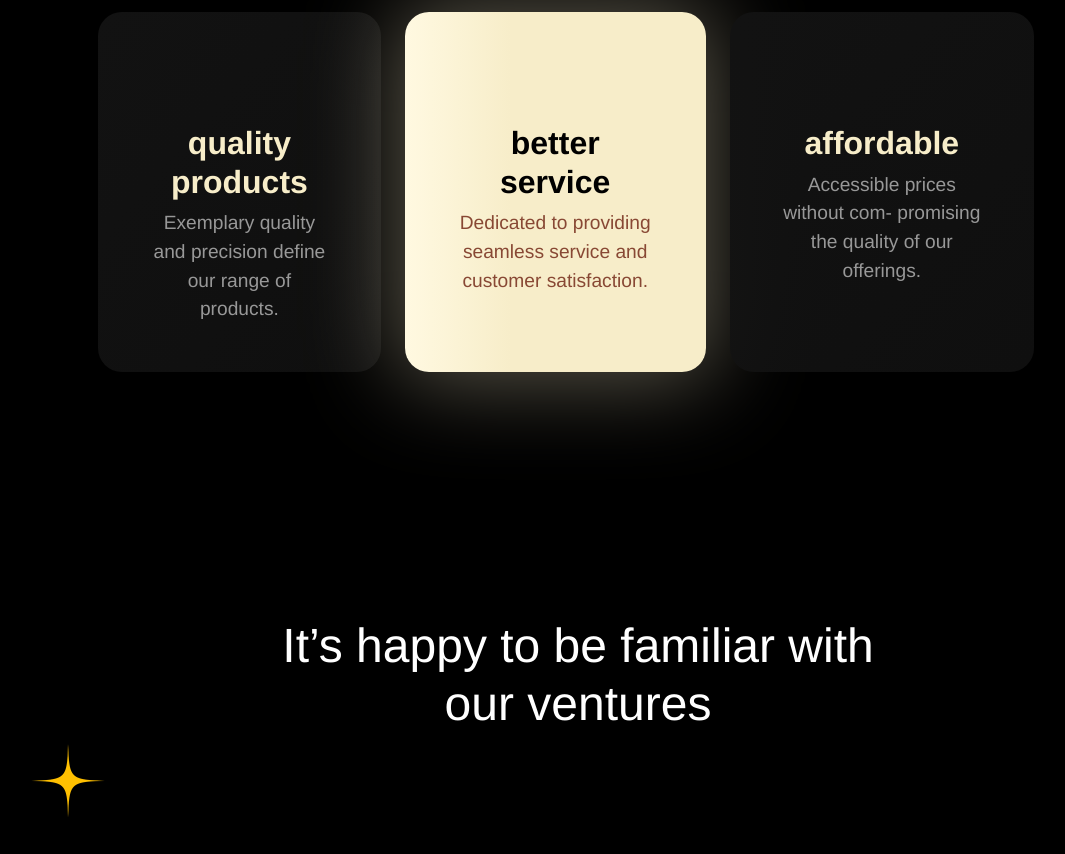
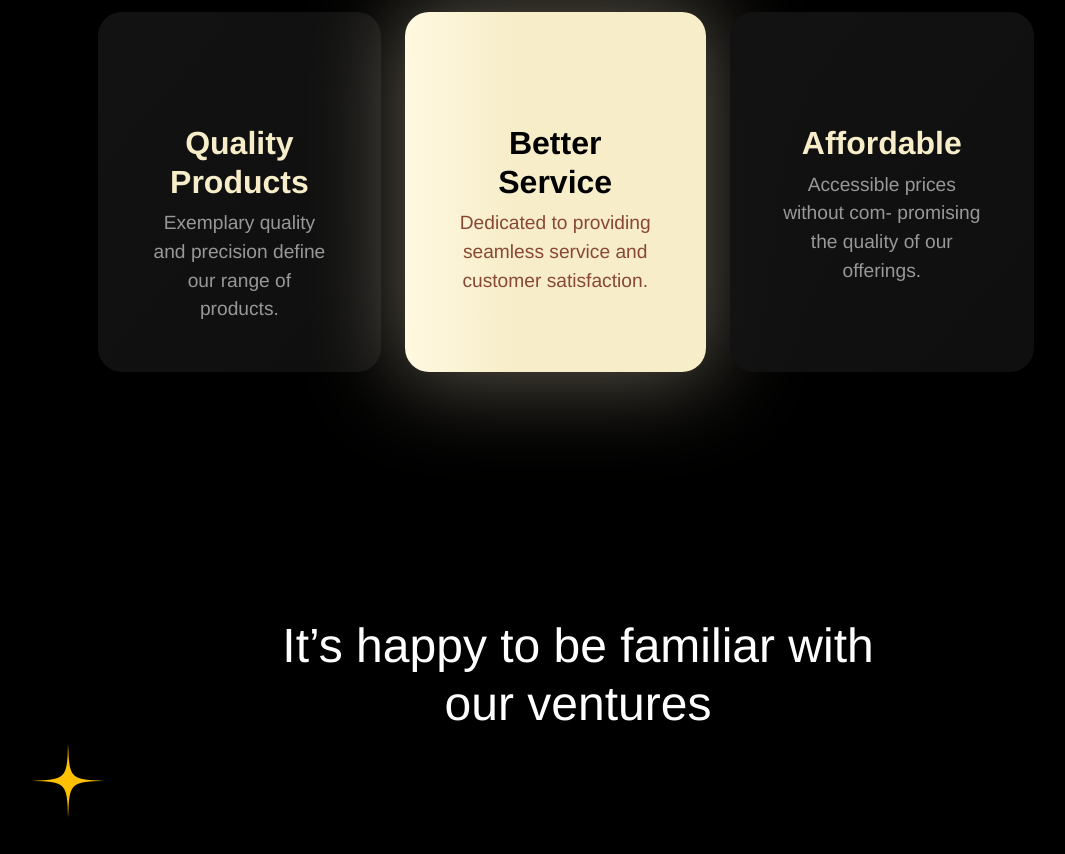
Before and after one commit to adilummar/focus-group, a plain HTML site: page index.html in a window 1280 px wide. Shown: the part 1460-2314 px from the top of the page, without its empty margins (62-1127 px from the left). Drawn offline with nearby package versions, Linux system fonts and the light colour scheme.

Commit message:
type and camelcase fix

```diff
--- a/index.html
+++ b/index.html
@@ -56,7 +56,7 @@
                 <div class="rows">
                     <div id="unshown" class="box actived ">
                         <!-- <i class="fa-solid fa-ranking-star"></i> -->
-                        <h2 class="title">better service</h2>
+                        <h2 class="title">Better Service</h2>
                         <p class="sub-title">
                             Dedicated to providing seamless</br>
                             service and customer satisfaction.</p>
@@ -65,7 +65,7 @@
                 <div class="box-wrapper">
                     <div class="box">
                         <!-- <i class="fa-solid fa-ranking-star"></i> -->
-                        <h2 class="title">quality <span>products</span></h2>
+                        <h2 class="title">Quality <span>Products</span></h2>
                         <p class="sub-title">Exemplary quality and
                             precision define our range
                              of products.</p>
@@ -73,14 +73,14 @@
                     </div>
                     <div id="disable" class="box actived ">
                         <!-- <i class="fa-solid fa-ranking-star"></i> -->
-                        <h2 class="title">better service</h2>
+                        <h2 class="title">Better Service</h2>
                         <p class="sub-title">Dedicated to providing seamless
                             service and customer satisfaction.</p>
 
                     </div>
                     <div class="box">
                         <!-- <i class="fa-solid fa-ranking-star"></i> -->
-                        <h2 class="title">affordable</h2>
+                        <h2 class="title">Affordable</h2>
                         <p class="sub-title">Accessible prices without com-
                             promising the quality of our
                             offerings.</p>
```
Also changed, not shown: focusmart.html (+1 -1 lines).
